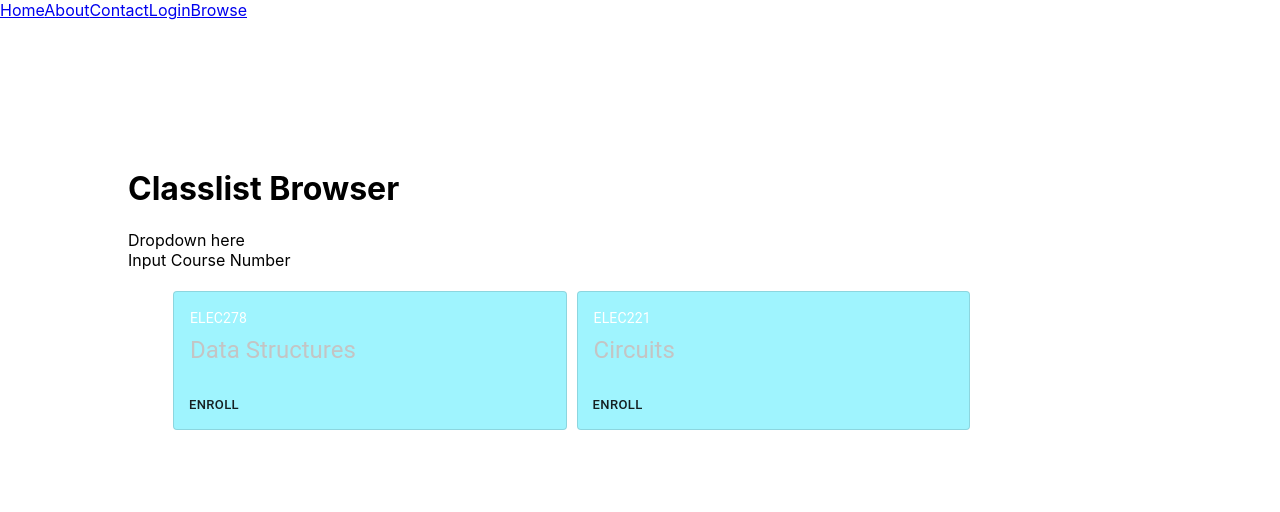
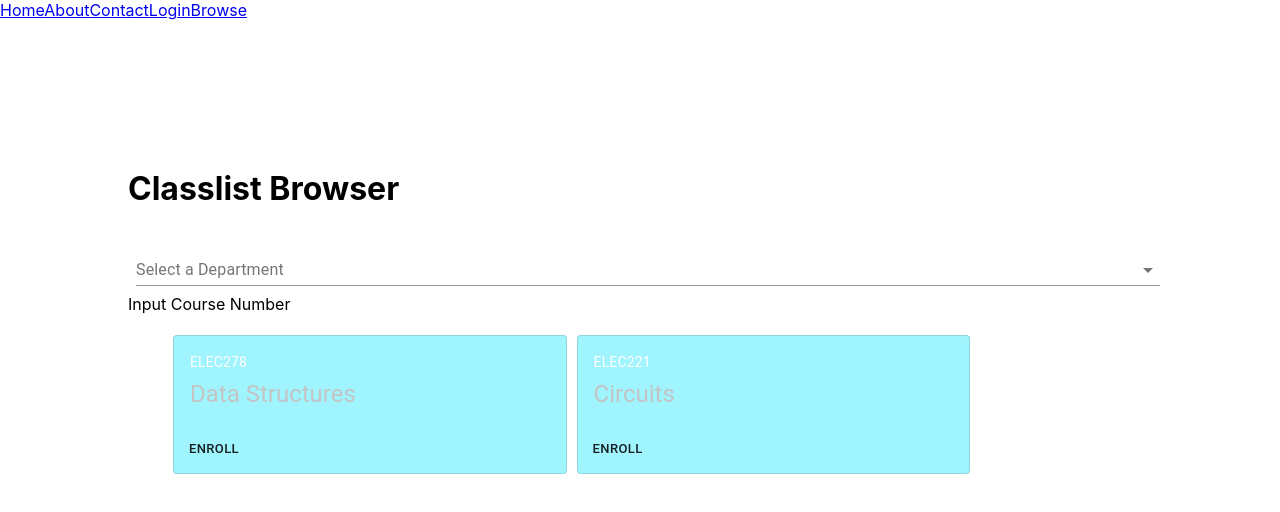
Before and after one commit to avalittle/link-up-education, a React (Create React App) app: page /browse in a window 1280 px wide. Shown: the top 512 px of the page. Built offline with nearby package versions, Linux system fonts and the light colour scheme.

Commit message:
Drop down menus

```diff
--- a/src/components/browse/Browse.js
+++ b/src/components/browse/Browse.js
@@ -2,7 +2,7 @@ import React, { useState, useEffect } from 'react';
 import CourseList from './CourseList';
 
 import '../../styles/browse.css';
-
+import Dropdown from '../global/Dropdown';
 const fakeClasses = [
     {
         title: "ELEC278",
@@ -13,6 +13,8 @@ const fakeClasses = [
         description: "Circuits",
     },
 ];
+
+const fakeDepartments = ['Engineering', 'School of Computing', 'Biology', 'Chemistry'];
 
 export default function Browse() {
     const [classes, setClasses] = useState(fakeClasses);
@@ -30,9 +32,9 @@ export default function Browse() {
                 <h1>Classlist Browser</h1>
             </div>
             {/* Filters */}
-            <div>
+            <div style={{width:'100%'}}>
                 {/* Department Dropdown */}
-                <div>Dropdown here</div>
+                <Dropdown data={fakeDepartments} prompt={"Select a Department"}/>
                 {/* Course Number Input */}
                 <div>Input Course Number</div>
             </div>
--- /dev/null
+++ b/src/components/global/Dropdown.js
@@ -0,0 +1,60 @@
+import React from 'react';
+import { makeStyles } from '@material-ui/core/styles';
+import InputLabel from '@material-ui/core/InputLabel';
+import MenuItem from '@material-ui/core/MenuItem';
+import FormControl from '@material-ui/core/FormControl';
+import Select from '@material-ui/core/Select';
+import Button from '@material-ui/core/Button';
+
+const useStyles = makeStyles((theme) => ({
+    button: {
+        display: 'block',
+        marginTop: theme.spacing(2),
+    },
+    formControl: {
+        margin: theme.spacing(1),
+        minWidth: '100%',
+    },
+}));
+
+
+export default function Dropdown({ data, prompt }) {
+    const classes = useStyles();
+    const [option, setOption] = React.useState('');
+    const [open, setOpen] = React.useState(false);
+
+    const handleChange = (event) => {
+        setOption(event.target.value);
+    };
+
+    const handleClose = () => {
+        setOpen(false);
+    };
+
+    const handleOpen = () => {
+        setOpen(true);
+    };
+
+    return (
+        <div>
+            <FormControl className={classes.formControl}>
+                <InputLabel id="demo-controlled-open-select-label" value={prompt}>{prompt}</InputLabel>
+                <Select
+                    labelId="demo-controlled-open-select-label"
+                    id="demo-controlled-open-select"
+                    open={open}
+                    onClose={handleClose}
+                    onOpen={handleOpen}
+                    value={option}
+                    onChange={handleChange}
+                >
+                    {
+                        data.map(item =>
+                            <MenuItem value={item}>{item}</MenuItem>
+                        )
+                    }
+                </Select>
+            </FormControl>
+        </div>
+    );
+}
--- a/src/components/home/Register.js
+++ b/src/components/home/Register.js
@@ -7,6 +7,7 @@ import { blue } from "@material-ui/core/colors";
 import { makeStyles } from "@material-ui/core/styles";
 import TextField from "@material-ui/core/TextField";
 import { Button } from "@material-ui/core";
+import Dropdown from '../global/Dropdown'
 
 const useStyles = makeStyles({
   avatar: {
@@ -14,6 +15,8 @@ const useStyles = makeStyles({
     color: blue[600],
   },
 });
+
+const fakeSchools = ['Queen\'s University', 'Western University', 'University of Ottawa', 'Dalhousie University'];
 
 export default function RegisterPopup(props) {
   const classes = useStyles();
@@ -74,12 +77,12 @@ export default function RegisterPopup(props) {
           />
         </ListItem>
         <ListItem>
-          <TextField
+          <Dropdown data={fakeSchools} prompt={"Select a School"}>
             id="standard-basic"
             label="School"
             onChange={handleSchoolChange}
             value={school}
-          />
+          </Dropdown>
         </ListItem>
         <ListItem>
           <TextField
--- a/src/styles/browse.css
+++ b/src/styles/browse.css
@@ -1,6 +1,5 @@
 .browse-container {
     padding: 10%;
-    color: '#0085FF';
 }
 .course-list {
     display: flex;
```
